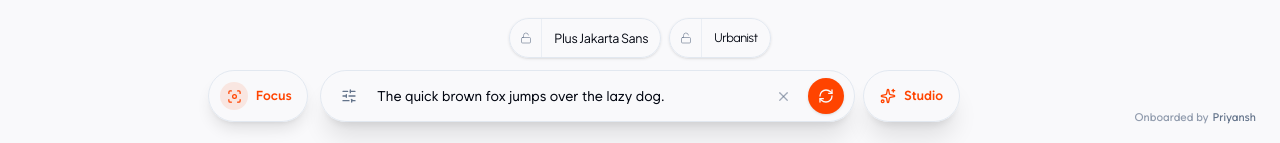
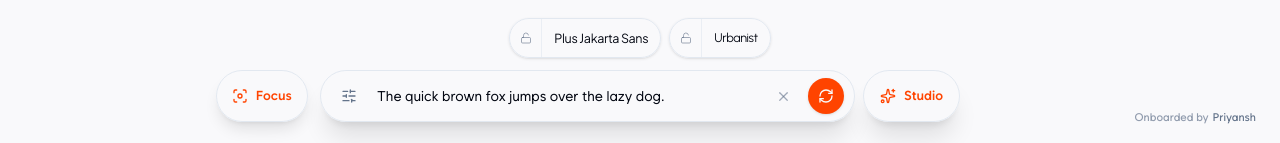
Before and after one commit to Doodle-GitPush/justmytype, a React (Vite) app: page / in a window 1280 px wide. Shown: the part 654-797 px from the top of the page. Built offline with nearby package versions, Linux system fonts and the light colour scheme.

Commit message:
Drop the tinted circle behind the view pill's icon
The pill now shows the current view's icon and name on its own, with
even padding either side.

Co-Authored-By: Claude Opus 5.5 <noreply@anthropic.com>
Claude-Session: https://claude.ai/code/session_015oxB1hFk1KfpXypJfiYKDk

```diff
--- a/src/components/ViewMenu.jsx
+++ b/src/components/ViewMenu.jsx
@@ -49,7 +49,7 @@ export default function ViewMenu({ activeTab, setActiveTab, corner = 28 }) {
         const el = labelRef.current;
         if (!el) return;
         let alive = true;
-        const measure = () => { if (alive) setPillW(12 + 28 + 8 + el.offsetWidth + 16); };
+        const measure = () => { if (alive) setPillW(16 + 16 + 8 + el.offsetWidth + 16); };
         measure();
         document.fonts?.ready.then(measure).catch(() => {});
         return () => { alive = false; };
@@ -159,14 +159,12 @@ export default function ViewMenu({ activeTab, setActiveTab, corner = 28 }) {
                 aria-haspopup="menu"
                 aria-label={`Preview mode: ${active.label}. Change view`}
                 className={cn(
-                    "absolute right-0 bottom-0 flex items-center gap-2 pl-3 pr-4 rounded-full text-primary transition-opacity",
+                    "absolute right-0 bottom-0 flex items-center gap-2 pl-4 pr-4 rounded-full text-primary transition-opacity",
                     open ? "opacity-0 pointer-events-none duration-100" : "opacity-100 duration-300 delay-100"
                 )}
                 style={{ height: PILL_H, width: pillW }}
             >
-                <span className="w-7 h-7 rounded-full bg-primary/10 flex items-center justify-center shrink-0">
-                    <ActiveIcon size={15} />
-                </span>
+                <ActiveIcon size={16} className="shrink-0" />
                 <span ref={labelRef} className="text-[13px] font-semibold whitespace-nowrap">{active.label}</span>
             </button>
 
```
